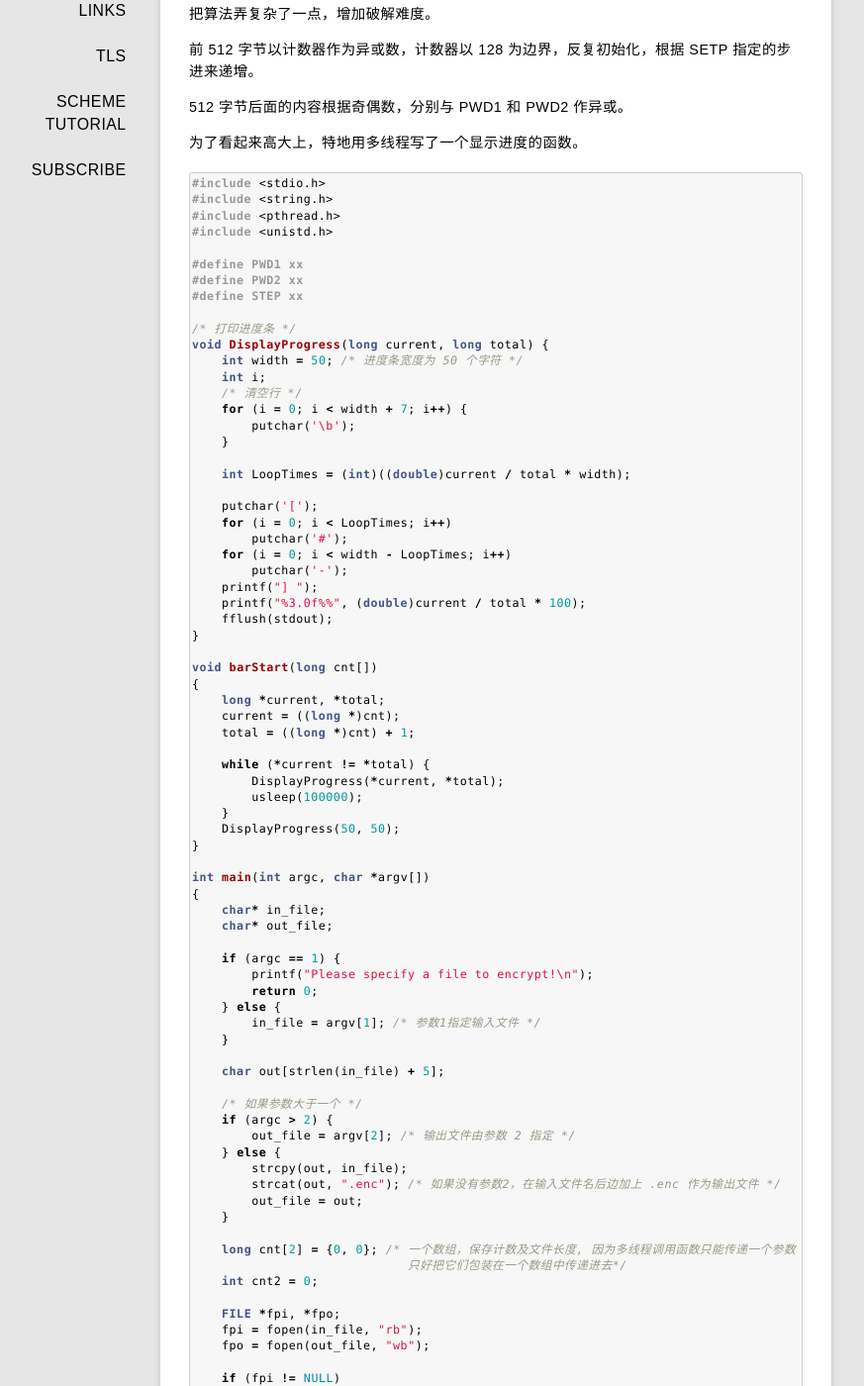
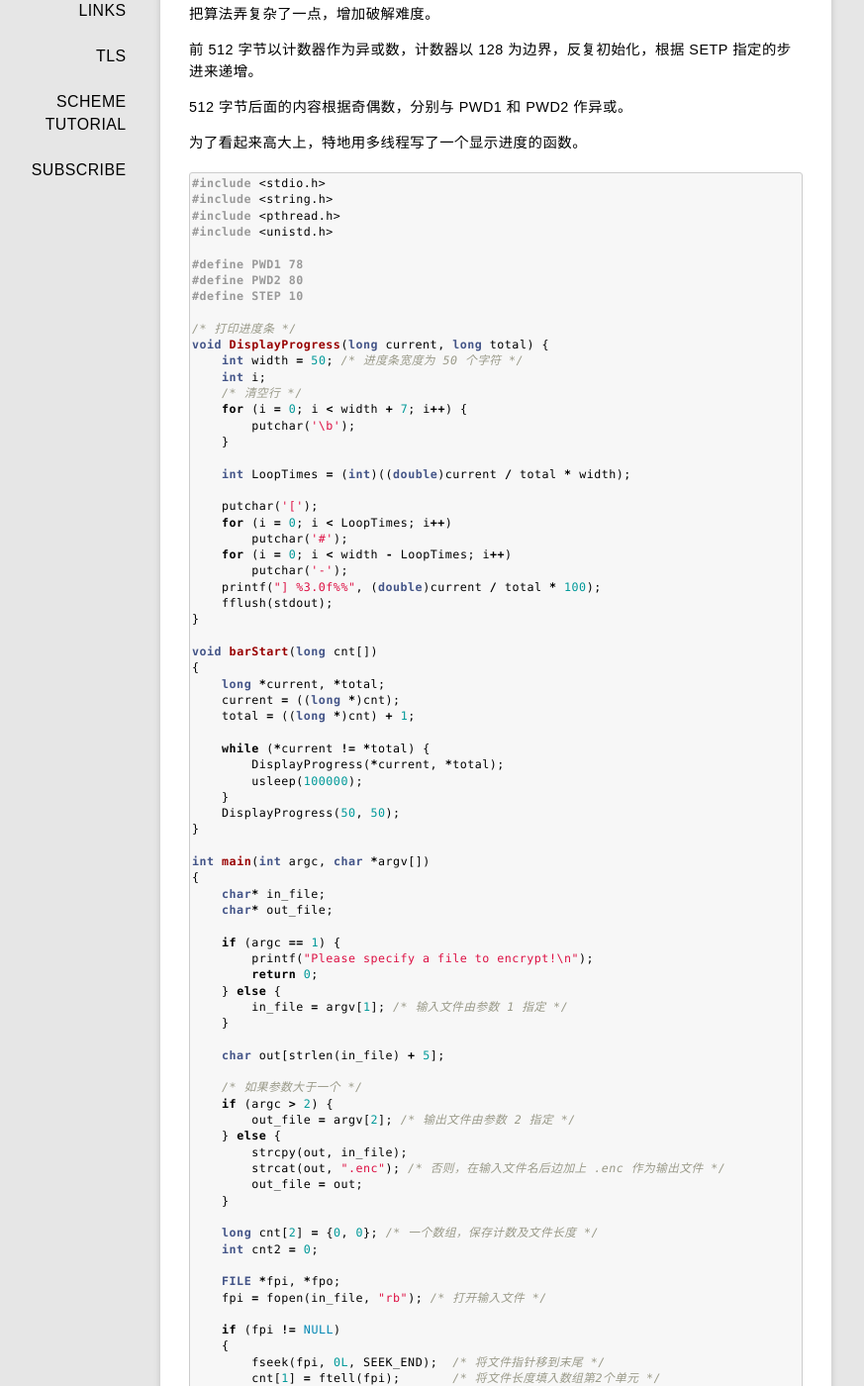
Before and after one commit to rhuichao/uternet.github.io, a Jekyll site: the page built from _posts/2014-10-14-encrypt.md, in a window 1280 px wide and 1400 px high, scrolled down 228 px. Shown: the whole window at 99% size, without its empty margins (139-1012 px from the left). Built offline with Jekyll 4.4.1, drawn with Linux system fonts in a browser that asks for light colours; Markdown is read by kramdown in place of the engine named in the settings; some of the changed text lies outside the part shown.

Commit message:
new document posted

````diff
--- a/_posts/2014-10-14-encrypt.md
+++ b/_posts/2014-10-14-encrypt.md
@@ -19,9 +19,9 @@
 #include <pthread.h>
 #include <unistd.h>
 
-#define PWD1 xx
-#define PWD2 xx
-#define STEP xx
+#define PWD1 78
+#define PWD2 80
+#define STEP 10
 
 /* 打印进度条 */
 void DisplayProgress(long current, long total) {
@@ -39,8 +39,7 @@
         putchar('#');
     for (i = 0; i < width - LoopTimes; i++)
         putchar('-');
-    printf("] ");
-    printf("%3.0f%%", (double)current / total * 100);
+    printf("] %3.0f%%", (double)current / total * 100);
     fflush(stdout);
 }
 
@@ -66,7 +65,7 @@
         printf("Please specify a file to encrypt!\n");
         return 0;
     } else {
-        in_file = argv[1]; /* 参数1指定输入文件 */
+        in_file = argv[1]; /* 输入文件由参数 1 指定 */
     }
 
     char out[strlen(in_file) + 5];
@@ -76,17 +75,15 @@
         out_file = argv[2]; /* 输出文件由参数 2 指定 */
     } else {
         strcpy(out, in_file);
-        strcat(out, ".enc"); /* 如果没有参数2，在输入文件名后边加上 .enc 作为输出文件 */
+        strcat(out, ".enc"); /* 否则，在输入文件名后边加上 .enc 作为输出文件 */
         out_file = out;
     }
 
-    long cnt[2] = {0, 0}; /* 一个数组，保存计数及文件长度, 因为多线程调用函数只能传递一个参数
-                             只好把它们包装在一个数组中传递进去*/
+    long cnt[2] = {0, 0}; /* 一个数组，保存计数及文件长度 */
     int cnt2 = 0;
 
     FILE *fpi, *fpo;
-    fpi = fopen(in_file, "rb");
-    fpo = fopen(out_file, "wb");
+    fpi = fopen(in_file, "rb"); /* 打开输入文件 */
 
     if (fpi != NULL)
     {
@@ -98,9 +95,10 @@
         if (cnt[1] == 0) {
             printf("The file is empty, exit!\n");
             fclose(fpi);
-            fclose(fpo);
             return 0;
         }
+
+        fpo = fopen(out_file, "wb"); /* 打开输出文件 */
 
         /* 创建一个单独的线程，用来显示进度条 */
         pthread_t id;
@@ -133,14 +131,13 @@
         }
         pthread_join(id, NULL);
         printf(" Done!\n");
+
+        fclose(fpi);
+        fclose(fpo);
     }
     else {
         printf("Fail to open file %s!\n", in_file);
     }
-
-    fclose(fpi);
-    fclose(fpo);
     return 0;
-
 }
 ```
````
